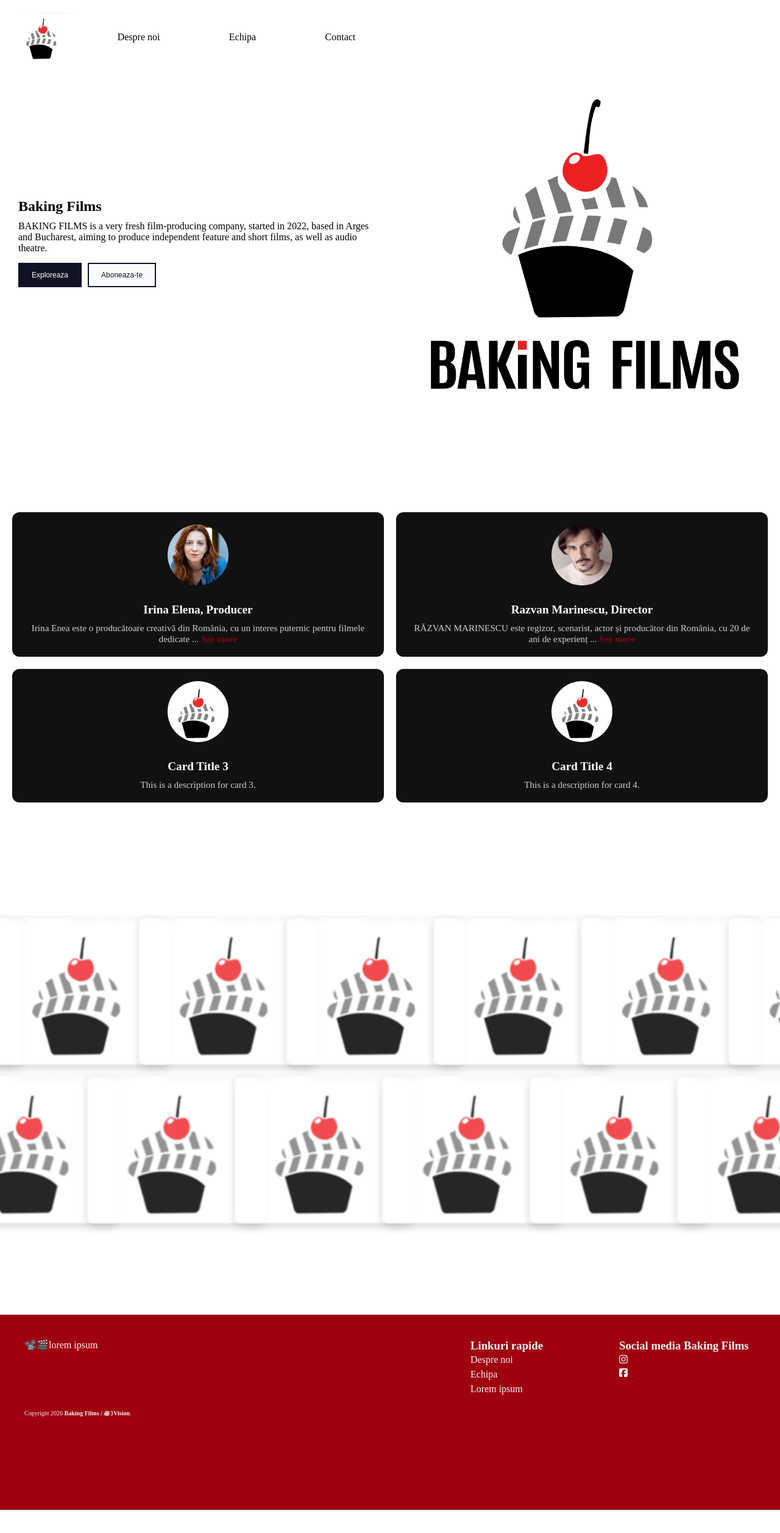
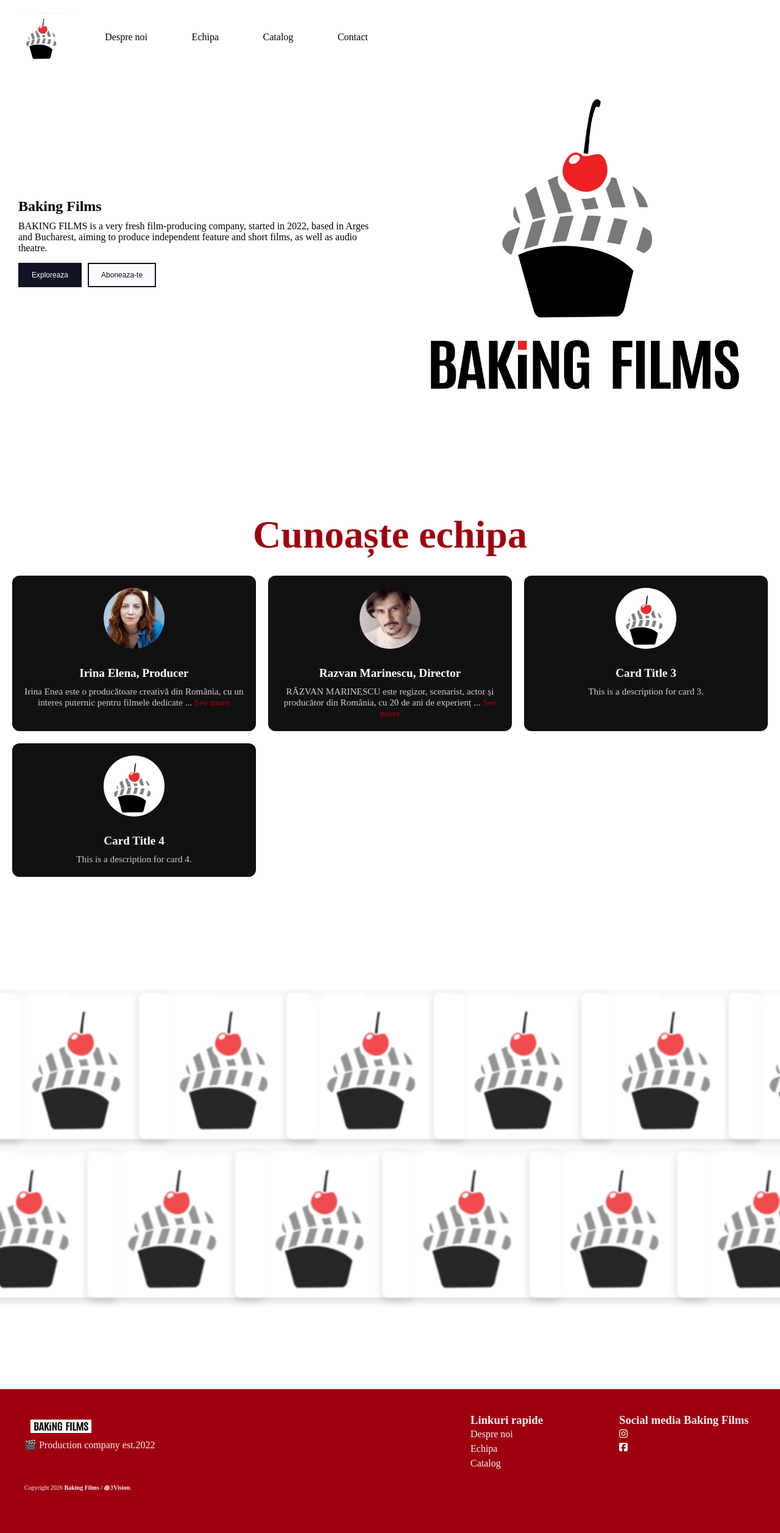
Before and after one commit to moldovanadrian03/baking-films, an Angular app: page / in a window 1280 px wide. Shown: the top 2514 px of the page at 61% size. Before the commit the page ends 2476 px from the top, so only its background shows below. Built offline with nearby package versions, Linux system fonts and the light colour scheme.

Commit message:
Minor changes across the website.

```diff
--- a/src/app/components/cards-section/cards-section.html
+++ b/src/app/components/cards-section/cards-section.html
@@ -1,4 +1,5 @@
 <section class="cards-section">
+  <h1 class="section-title">Cunoaște echipa</h1>
   <div class="container" @cardsAnimation>
     <div class="card" *ngFor="let card of cards" (click)="openModal(card)" [@slideInLeft]>
       <img [src]="card.image" alt="{{ card.title }}" />
--- a/src/app/components/cards-section/cards-section.scss
+++ b/src/app/components/cards-section/cards-section.scss
@@ -1,6 +1,12 @@
 .cards-section {
   padding: 40px 20px;
+  text-align: center;
 
+  .section-title {
+    font-size: 4rem;
+    margin-bottom: 30px;
+    color: var(--primary-color);
+  }
   .container {
     display: grid;
     gap: 20px;
@@ -15,7 +21,7 @@
 
     // Desktop
     @media (min-width: 1024px) {
-      grid-template-columns: repeat(2, 1fr);
+      grid-template-columns: repeat(3, 1fr);
     }
   }
 
@@ -82,7 +88,7 @@
   justify-content: center;
 
   padding: 20px;
-  z-index: 1000;
+  z-index: 10000;
 
   animation: fadeIn 0.3s ease;
 }
@@ -96,7 +102,7 @@
   width: 100%;
   max-width: 700px;
 
-  height: 60vh;
+  height: 90vh;
 
   display: flex;
   flex-direction: column;
--- a/src/app/components/footer/footer.html
+++ b/src/app/components/footer/footer.html
@@ -2,7 +2,8 @@
   <div class="header">
     <div class="info-container">
       <div class="info">
-        <p>📽️🎬lorem ipsum</p>
+        <img class="logo" src="assets/baking_films.png" alt="Baking Films logo" />
+        <p>🎬 Production company est.2022</p>
       </div>
     </div>
     <div class="links-container">
@@ -14,8 +15,8 @@
         <li (click)="scrollToById(CARDS_SECTION)">
           Echipa
         </li>
-        <li>
-          Lorem ipsum
+        <li (click)="scrollToById(CAROUSEL_SECTION)">
+          Catalog
         </li>
       </ul>
     </div>
@@ -23,14 +24,6 @@
       <h3>Social media Baking Films</h3>
       <i class="fab fa-instagram" (click)="openLink(INSTAGRAM)"></i>
       <i class="fab fa-facebook-square" (click)="openLink(FACEBOOK)"></i>
-      <!-- <div style="display: flex; flex-direction: row;">
-        <img src="assets/social_media_icons/facebook_circle.png" alt="facebook" class="social-media-icon"
-          (click)="openLink(FACEBOOK)">
-        <img src="assets/social_media_icons/instagram_circle.png" alt="instagram" class="social-media-icon"
-          (click)="openLink(INSTAGRAM)">
-        <img src="assets/social_media_icons/youtube_circle.png" alt="youtube" class="social-media-icon"
-          (click)="openLink(YOUTUBE)">
-      </div> -->
     </section>
   </div>
   <div class="copyright-container">
--- a/src/app/components/footer/footer.ts
+++ b/src/app/components/footer/footer.ts
@@ -1,5 +1,5 @@
 import { Component } from '@angular/core';
-import { INSTAGRAM, FACEBOOK, scrollToElementById, ABOUT_SECTION, CARDS_SECTION, FOOTER_SECTION } from '../../utils';
+import { INSTAGRAM, FACEBOOK, scrollToElementById, ABOUT_SECTION, CARDS_SECTION, FOOTER_SECTION, CAROUSEL_SECTION } from '../../utils';
 
 @Component({
   selector: 'app-footer',
@@ -19,6 +19,7 @@ export class Footer {
 
   ABOUT_SECTION = ABOUT_SECTION;
   CARDS_SECTION = CARDS_SECTION;
+  CAROUSEL_SECTION = CAROUSEL_SECTION;
   FOOTER_SECTION = FOOTER_SECTION;
   FACEBOOK = FACEBOOK;
   INSTAGRAM = INSTAGRAM;
--- a/src/app/components/navbar/navbar.html
+++ b/src/app/components/navbar/navbar.html
@@ -4,6 +4,7 @@
       class="logo"
       src="assets/logo_square.png"
       alt="logo"
+      (click)="scrollToById(CAROUSEL_SECTION)"
     />
     @if(isMobileView) {
       <button
@@ -25,6 +26,9 @@
         <li (click)="scrollToById(CARDS_SECTION)">
           Echipa
         </li>
+        <li (click)="scrollToById(CAROUSEL_SECTION)">
+          Catalog
+        </li>
         <li (click)="scrollToById(FOOTER_SECTION)">
           Contact
         </li>
@@ -44,6 +48,9 @@
         <li (click)="toggleSidenav()" (click)="scrollToById(CARDS_SECTION)">
           Echipa
         </li>
+        <li (click)="toggleSidenav()" (click)="scrollToById(CAROUSEL_SECTION)">
+          Catalog
+        </li>
         <li (click)="toggleSidenav()" (click)="scrollToById(FOOTER_SECTION)">
           Contact
         </li>
--- a/src/app/components/navbar/navbar.scss
+++ b/src/app/components/navbar/navbar.scss
@@ -20,6 +20,12 @@
 		flex-direction: row;
 		justify-content: space-between;
 		align-items: center;
+
+    img {
+      &:hover {
+        cursor: pointer;
+      }
+    }
 	}
 
 	.navbar-row2 {
--- a/src/app/components/navbar/navbar.ts
+++ b/src/app/components/navbar/navbar.ts
@@ -1,6 +1,6 @@
 import { Component, HostListener, OnInit } from '@angular/core';
 import { MatIconModule } from '@angular/material/icon';
-import { ABOUT_SECTION, CARDS_SECTION, FOOTER_SECTION, scrollToElementById } from '../../utils';
+import { ABOUT_SECTION, CARDS_SECTION, CAROUSEL_SECTION, FOOTER_SECTION, scrollToElementById } from '../../utils';
 
 @Component({
   selector: 'app-navbar',
@@ -44,5 +44,6 @@ export class Navbar implements OnInit{
 
   ABOUT_SECTION = ABOUT_SECTION;
   CARDS_SECTION = CARDS_SECTION;
+  CAROUSEL_SECTION = CAROUSEL_SECTION;
   FOOTER_SECTION = FOOTER_SECTION;
 }
--- a/src/app/utils.ts
+++ b/src/app/utils.ts
@@ -14,6 +14,7 @@ export function scrollToElementById(element: string): void {
 
 export const ABOUT_SECTION = 'about-section';
 export const FOOTER_SECTION = 'footer-section';
+export const CAROUSEL_SECTION = 'carousel-section';
 export const CARDS_SECTION = 'cards-section';
 
 export const FACEBOOK = 'https://www.facebook.com/p/Baking-Films-61561806923938/';
```
Also changed, not shown: public/assets/baking_films.png (added).
